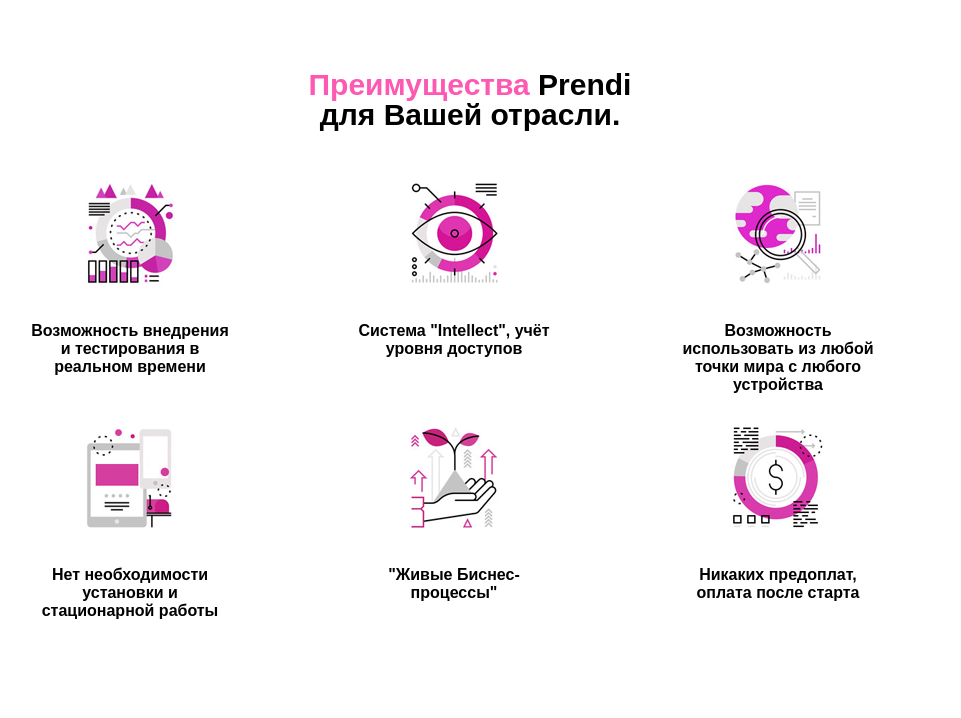
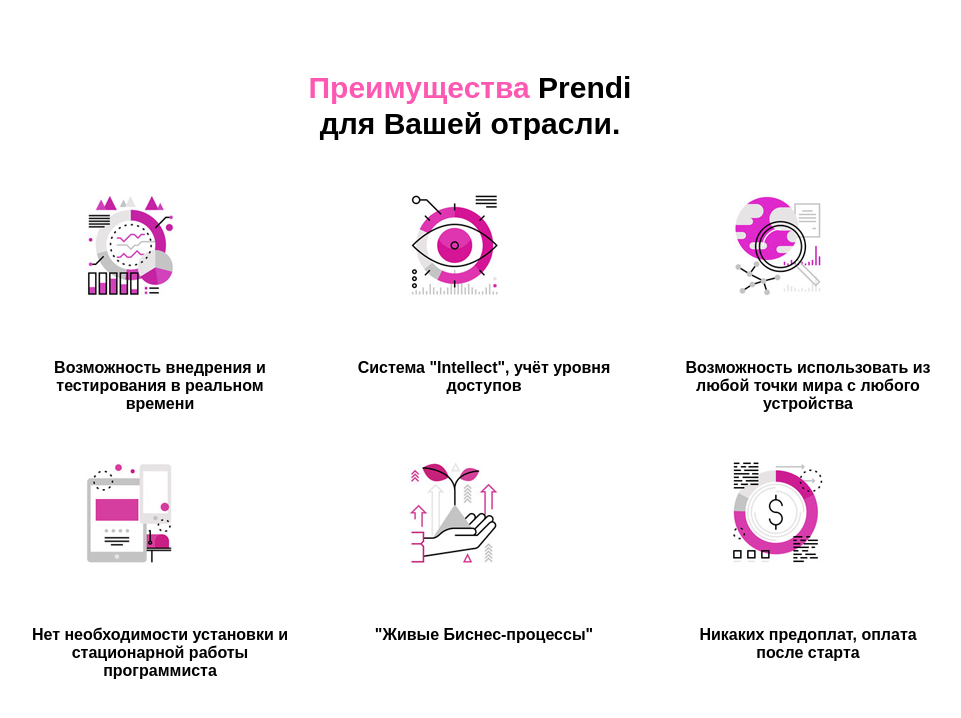
Before and after one commit to zaratustrat/githab-lesson, a plain HTML site: page WH6/index.html in a window 1280 px wide. Shown: the whole page, without its empty margins (170-1131 px from the left). Drawn offline with Linux system fonts and the light colour scheme.

Commit message:
Дз№6 правки

```diff
--- a/WH6/css/style.css
+++ b/WH6/css/style.css
@@ -8,7 +8,7 @@
 .header{
 	text-align: center;
 	margin-top: 70px;
- font:bold 30px/30px arial;
+ font:bold 30px/1.2 arial;
 }
 .header span{
 	 color:#FD58B2;
@@ -22,6 +22,7 @@
 }
 
 p{
+	 width: 260px;
 	 font:bold 16px arial;
-	 margin: 0;
+	 margin-top:25px;
 }
--- a/WH6/index.html
+++ b/WH6/index.html
@@ -12,22 +12,22 @@
 		 <div id="main">
 		 	<div class="col">
 		 		<img src="img/Layer 25.png" alt="graf">
-		 		<p>Возможность внедрения и тестирования в реальном времени</p>
+		 		<p>Возможность внедрения и<br> тестирования в реальном<br> времени</p>
 		 	</div>
 		 	<div class="col">
 		 		<img src="img/Layer 23.png" alt="eye">
-		 		<p>Система "Intellect", учёт уровня доступов</p>
+		 		<p>Система "Intellect", учёт уровня<br> доступов</p>
 		 	</div>
 		 	<div class="col">
 		 		<img src="img/Layer 27.png" alt="magnifier">
-		 		<p>Возможность использовать из любой точки мира с любого устройства</p>
+		 		<p>Возможность использовать из<br> любой точки мира с любого<br> устройства</p>
 		 	</div>
 
 		 </div>
 		 	<div id="main-two">
 		 	<div class="col-two">
 		 		<img src="img/Layer 24.png" alt="prog">
-		 		<p>Нет необходимости установки и стационарной работы</p>
+		 		<p>Нет необходимости установки и<br> стационарной работы<br>программиста</p>
 		 	</div>
 		 	<div class="col-two">
 		 		<img src="img/Layer 28.png" alt="life">
@@ -36,11 +36,9 @@
 		 	<div class="col-two">
 		 		<img src="img/Layer 26.png" alt="
 no prepayments">
-		 		<p>Никаких предоплат, оплата после старта</p>
+		 		<p>Никаких предоплат, оплата<br> после старта</p>
 		 	</div>
 		 </div>
 	 </div>
-
-
 </body>
 </html>
```
